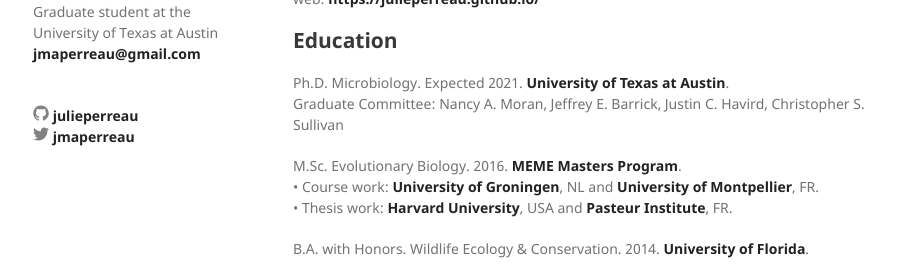
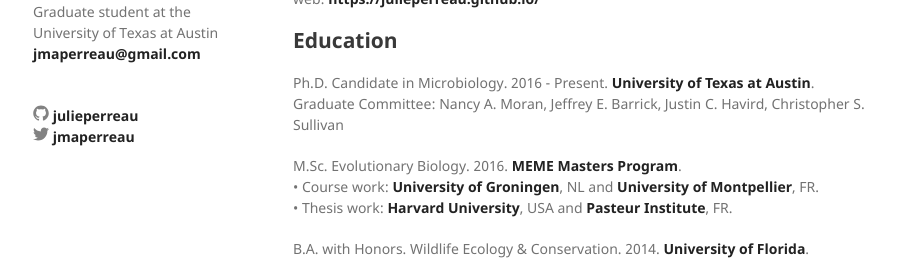
Before and after one commit to julieperreau/julieperreau.github.io, a Jekyll site: the page built from cv.md, in a window 1280 px wide and 900 px high, cut to the strip 283-900 px from the top of the window. Shown: the top 267 px of the strip, without its empty margins (177-1090 px from the left). Built offline with Jekyll 4.4.1, drawn with Linux system fonts in a browser that asks for light colours; our own code applies the rules of GitHub Pages for plain Markdown files.

Commit message:
Update cv.md

```diff
--- a/cv.md
+++ b/cv.md
@@ -13,7 +13,7 @@
 
 ## Education
 
-Ph.D. Microbiology. Expected 2021. **University of Texas at Austin**.<br>
+Ph.D. Candidate in Microbiology. 2016 - Present. **University of Texas at Austin**.<br>
 Graduate Committee: Nancy A. Moran, Jeffrey E. Barrick, Justin C. Havird, Christopher S. Sullivan
 
 M.Sc. Evolutionary Biology. 2016. [MEME Masters Program](https://www.evobio.eu/).<br>
```
